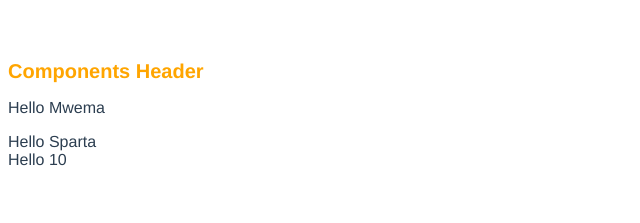
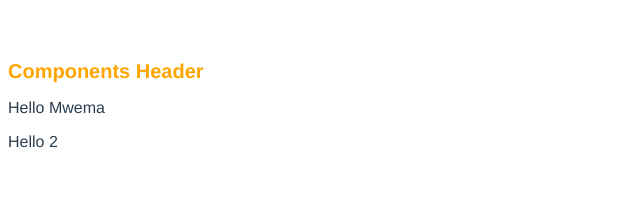
Before and after one commit to DerrickMbugua/vue-refresher, a Vue app: page / in a window 1280 px wide. Shown: the top 223 px of the page, without its empty margins (0-640 px from the left). Built offline with nearby package versions, Linux system fonts and the light colour scheme.

Commit message:
feat: non prop attribute

```diff
--- a/src/App.vue
+++ b/src/App.vue
@@ -1,7 +1,8 @@
 <template>
-  <Header name="Mwema"/>
-  <Greet :message="name" />
-  <Greet :likes="10"/>
+  <Header id="my-id" name="Mwema" :age="2" />
+  <!-- <Greet :message="name" />
+  <Greet message="D" :likes="10"/>
+  <Greet message="DM" :isShow="isShow"/> -->
 </template>
 
 <script>
@@ -16,7 +17,8 @@ export default {
   },
   data() {
     return {
-      name: 'Sparta'
+      name: 'Sparta',
+      isShow: true
     };
   },
 };
--- a/src/components/Greet.vue
+++ b/src/components/Greet.vue
@@ -1,6 +1,6 @@
 <template>
   <div>
-    Hello {{ message }} {{ likes }}
+    Hello {{ message }} {{ likes }} {{ isShow }}
   </div>
 </template>
 <script>
@@ -12,8 +12,13 @@ export default {
     }
   },
   props: {
-    message: String,
-    likes: Number
+    message: {
+      type: String,
+      required: true,
+      default: "My Message"
+    },
+    likes: Number,
+    isShow: Boolean
   }
 }
 </script>
--- a/src/components/Header.vue
+++ b/src/components/Header.vue
@@ -1,7 +1,8 @@
 <template>
   <div>
     <h1 :style="headerStyling">Components Header</h1>
-    <p>Hello {{ name }}</p>
+    <p v-bind="$attrs">Hello {{ name }}</p>
+    <p>Hello {{ age }}</p>
   </div>
 </template>
 <script>
@@ -15,9 +16,11 @@ export default {
        }
     }
   },
-  props: [
-    'name'
-  ]
+  props: {
+    name: String,
+    age: Number,
+  },
+  inheritAttrs: false
 }
 </script>
 <style>
```
